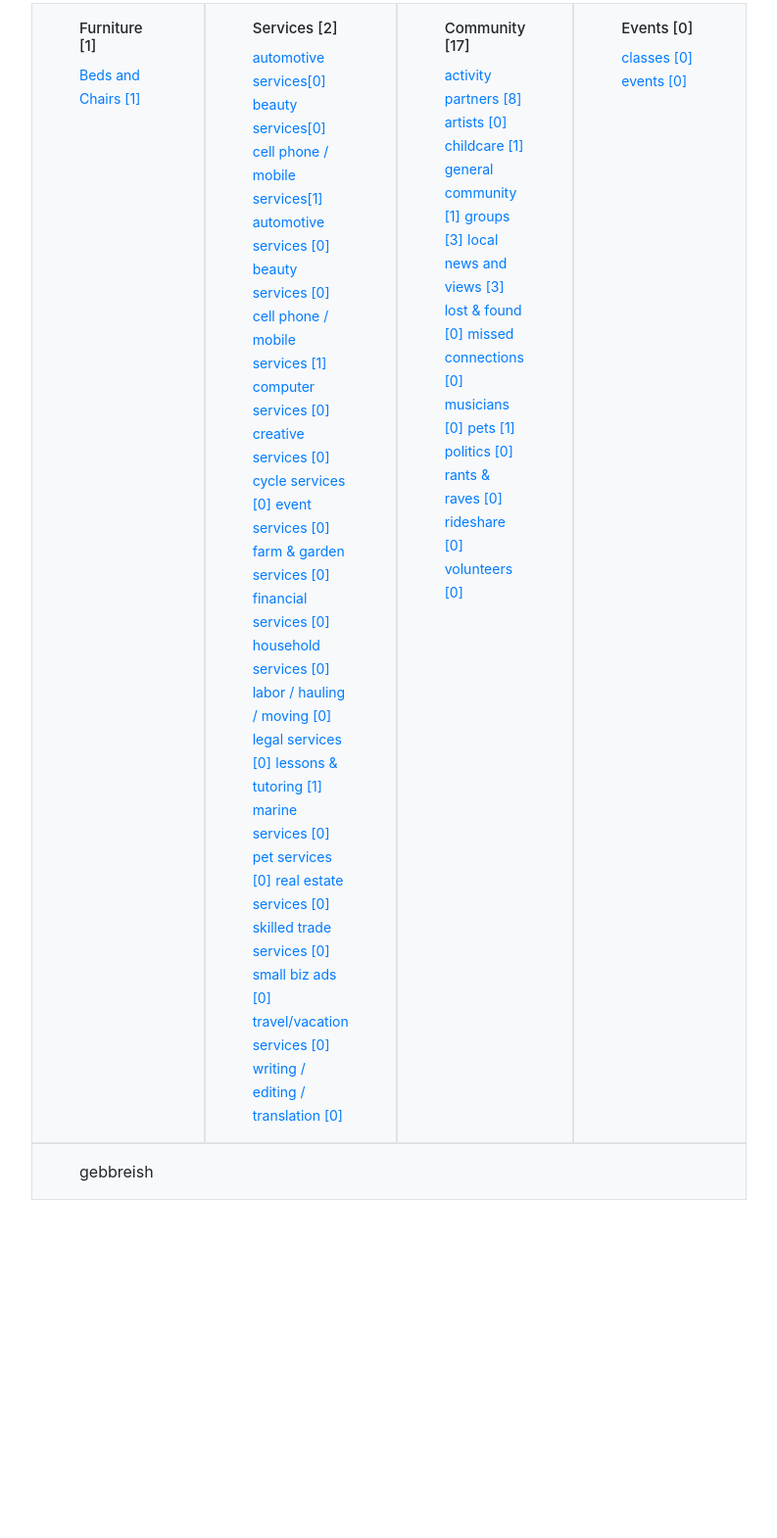
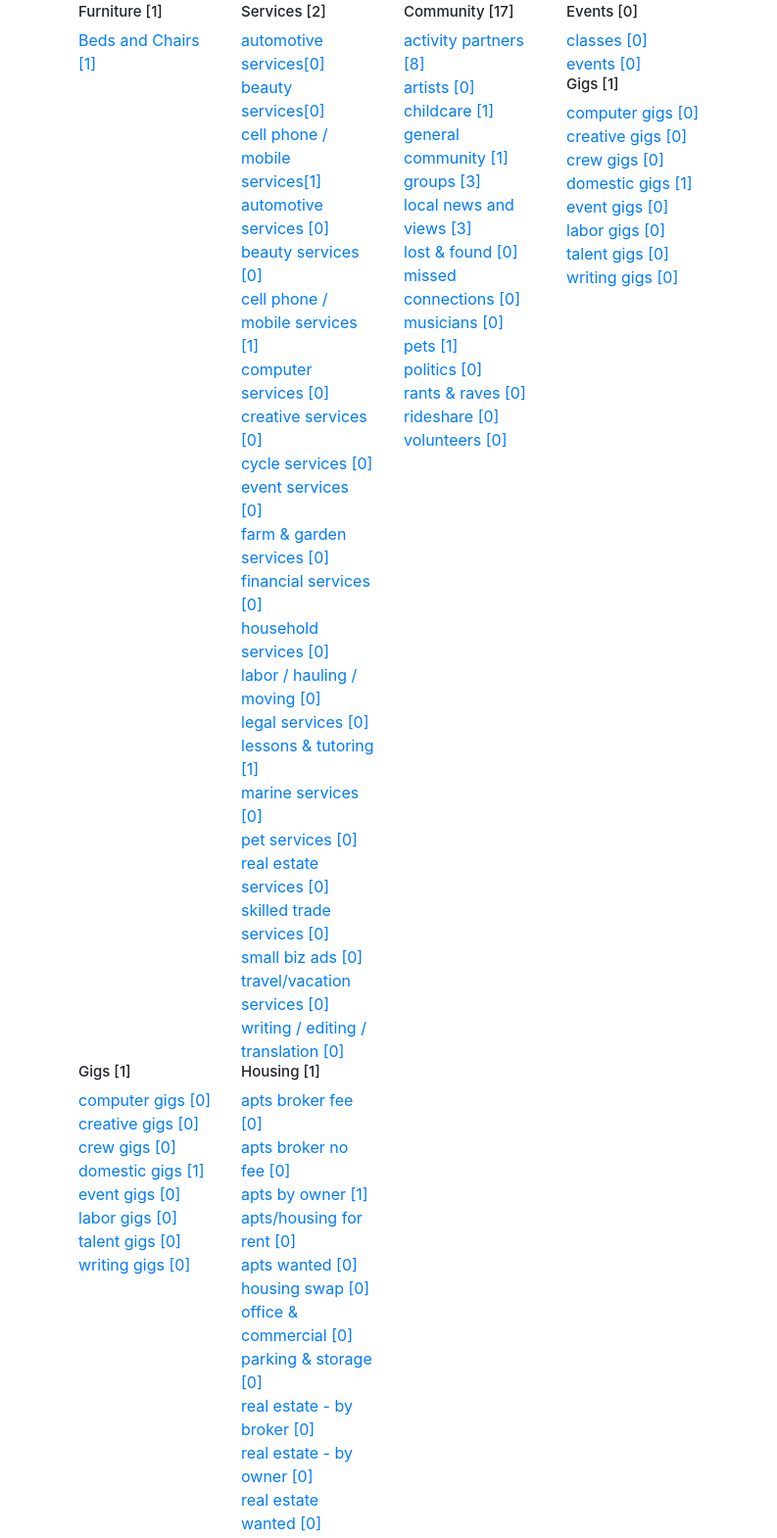
Before and after one commit to muhammadsalif/E-Commerce-FrontEnd, a plain HTML site: page index.html in a window 1280 px wide. Shown: the part 13-1583 px from the top of the page at 98% size, without its empty margins (243-1036 px from the left). Before the commit the page ends 1254 px from the top, so only its background shows below. Drawn offline with nearby package versions, Linux system fonts and the light colour scheme.

Commit message:
Working on fourt column.

```diff
--- a/index.html
+++ b/index.html
@@ -11,68 +11,112 @@
 
 <body>
     <div class="container px-lg-5 my-3">
-        <div class="row mx-lg-n5">
-            <div class="col py-3 px-lg-5 border bg-light">
+        <div class="row ">
+            <div class="col-md-3">
                 <h4>
                     Furniture [1]
                 </h4>
-                <a href="#">Beds and Chairs [1]</a>
+                <a href="#">Beds and Chairs [1]<br></a>
             </div>
-            <div class="col py-3 px-lg-5 border bg-light">
+            <div class="col-md-3">
                 <h4>Services [2]</h4>
-                <a href="#">automotive services[0]</a>
-                <a href="">beauty services[0]</a>
-                <a href="">cell phone / mobile services[1]</a>
-                <a href="#">automotive services [0] </a>
-                <a href="#">beauty services [0]</a>
-                <a href="#">cell phone / mobile services [1]</a>
-                <a href="#">computer services [0]</a>
-                <a href="#">creative services [0]</a>
-                <a href="#">cycle services [0]</a>
-                <a href="#">event services [0]</a>
-                <a href="#">farm & garden services [0]</a>
-                <a href="#">financial services [0]</a>
-                <a href="#">household services [0]</a>
-                <a href="#">labor / hauling / moving [0]</a>
-                <a href="#">legal services [0]</a>
-                <a href="#">lessons & tutoring [1]</a>
-                <a href="#">marine services [0]</a>
-                <a href="#">pet services [0]</a>
-                <a href="#">real estate services [0]</a>
-                <a href="#">skilled trade services [0]</a>
-                <a href="#">small biz ads [0]</a>
-                <a href="#">travel/vacation services [0]</a>
-                <a href="#">writing / editing / translation [0]</a>
+                <a href="#">automotive services[0]<br></a>
+                <a href="">beauty services[0]<br></a>
+                <a href="">cell phone / mobile services[1]<br></a>
+                <a href="#">automotive services [0] <br></a>
+                <a href="#">beauty services [0]<br></a>
+                <a href="#">cell phone / mobile services [1]<br></a>
+                <a href="#">computer services [0]<br></a>
+                <a href="#">creative services [0]<br></a>
+                <a href="#">cycle services [0]<br></a>
+                <a href="#">event services [0]<br></a>
+                <a href="#">farm & garden services [0]<br></a>
+                <a href="#">financial services [0]<br></a>
+                <a href="#">household services [0]<br></a>
+                <a href="#">labor / hauling / moving [0]<br></a>
+                <a href="#">legal services [0]<br></a>
+                <a href="#">lessons & tutoring [1]<br></a>
+                <a href="#">marine services [0]<br></a>
+                <a href="#">pet services [0]<br></a>
+                <a href="#">real estate services [0]<br></a>
+                <a href="#">skilled trade services [0]<br></a>
+                <a href="#">small biz ads [0]<br></a>
+                <a href="#">travel/vacation services [0]<br></a>
+                <a href="#">writing / editing / translation [0]<br></a>
             </div>
-            <div class="col py-3 px-lg-5 border bg-light">
+            <div class="col-md-3">
                 <h4>Community [17]</h4>
-                <a href="#">activity partners [8] </a>
-                <a href="#">artists [0]</a>
-                <a href="#">childcare [1]</a>
-                <a href="#">general community [1]</a>
-                <a href="#">groups [3]</a>
-                <a href="#">local news and views [3]</a>
-                <a href="#">lost & found [0]</a>
-                <a href="#">missed connections [0]</a>
-                <a href="#">musicians [0]</a>
-                <a href="#">pets [1]</a>
-                <a href="#">politics [0]</a>
-                <a href="#">rants & raves [0]</a>
-                <a href="#">rideshare [0]</a>
-                <a href="#">volunteers [0]</a>
+                <a href="#">activity partners [8] <br></a>
+                <a href="#">artists [0]<br></a>
+                <a href="#">childcare [1]<br></a>
+                <a href="#">general community [1]<br></a>
+                <a href="#">groups [3]<br></a>
+                <a href="#">local news and views [3]<br></a>
+                <a href="#">lost & found [0]<br></a>
+                <a href="#">missed connections [0]<br></a>
+                <a href="#">musicians [0]<br></a>
+                <a href="#">pets [1]<br></a>
+                <a href="#">politics [0]<br></a>
+                <a href="#">rants & raves [0]<br></a>
+                <a href="#">rideshare [0]<br></a>
+                <a href="#">volunteers [0]<br></a>
             </div>
-            <div class="col py-3 px-lg-5 border bg-light">
+            <div class="col-md-3">
                 <h4>
                     Events [0]
                 </h4>
-                <a href="#">classes [0] </a>
-                <a href="#">events [0]</a>
+                <a href="#">classes [0] <br></a>
+                <a href="#">events [0]<br></a>
+                <div>
+                    <h4>
+                        Gigs [1]
+                    </h4>
+                    <a href="#">computer gigs [0] <br></a>
+                    <a href="#">creative gigs [0]<br></a>
+                    <a href="#">crew gigs [0]<br></a>
+                    <a href="#">domestic gigs [1]<br></a>
+                    <a href="#">event gigs [0]<br></a>
+                    <a href="#">labor gigs [0]<br></a>
+                    <a href="#">talent gigs [0]<br></a>
+                    <a href="#">writing gigs [0]<br></a>
+                </div>
+            </div>
 
+            <div class="col-md-3">
+                <h4>
+                    Gigs [1]
+                </h4>
+                <a href="#">computer gigs [0] <br></a>
+                <a href="#">creative gigs [0]<br></a>
+                <a href="#">crew gigs [0]<br></a>
+                <a href="#">domestic gigs [1]<br></a>
+                <a href="#">event gigs [0]<br></a>
+                <a href="#">labor gigs [0]<br></a>
+                <a href="#">talent gigs [0]<br></a>
+                <a href="#">writing gigs [0]<br></a>
+            </div>
+            <div class="col-md-3">
+                <h4>
+                    Housing [1]
+                </h4>
+                <a href="#"> apts broker fee [0] <br></a>
+                <a href="#"> apts broker no fee [0]<br></a>
+                <a href="#"> apts by owner [1]<br></a>
+                <a href="#"> apts/housing for rent [0]<br></a>
+                <a href="#"> apts wanted [0]<br></a>
+                <a href="#"> housing swap [0]<br></a>
+                <a href="#"> office & commercial [0]<br></a>
+                <a href="#"> parking & storage [0]<br></a>
+                <a href="#"> real estate - by broker [0]<br></a>
+                <a href="#"> real estate - by owner [0]<br></a>
+                <a href="#"> real estate wanted [0]<br></a>
+                <a href="#"> room/share wanted [0]<br></a>
+                <a href="#"> rooms & shares [0]<br></a>
+                <a href="#"> sublets & temporary [0]<br></a>
+                <a href="#"> sublet/temp wanted [0]<br></a>
+                <a href="#"> vacation rentals [0]<br></a>
+            </div>
 
-            </div>
-            <div class="col py-3 px-lg-5 border bg-light">
-                gebbreish
-            </div>
         </div>
     </div>
 
--- a/style.css
+++ b/style.css
@@ -7,5 +7,5 @@ h4 {
   font-size: 15px;
 }
 a {
-  font-size: 14px;
+  font-size: 16px;
 }
```
